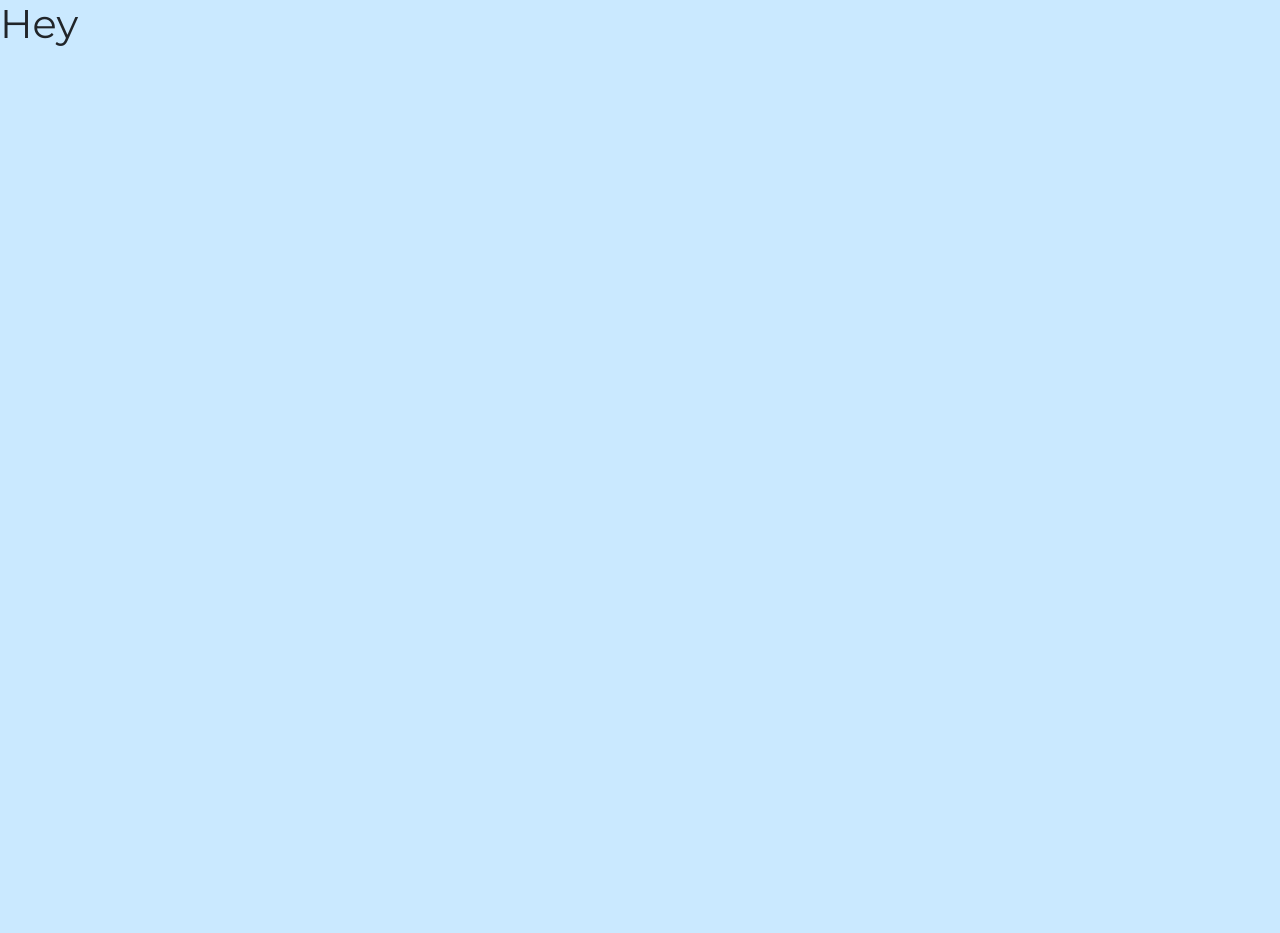
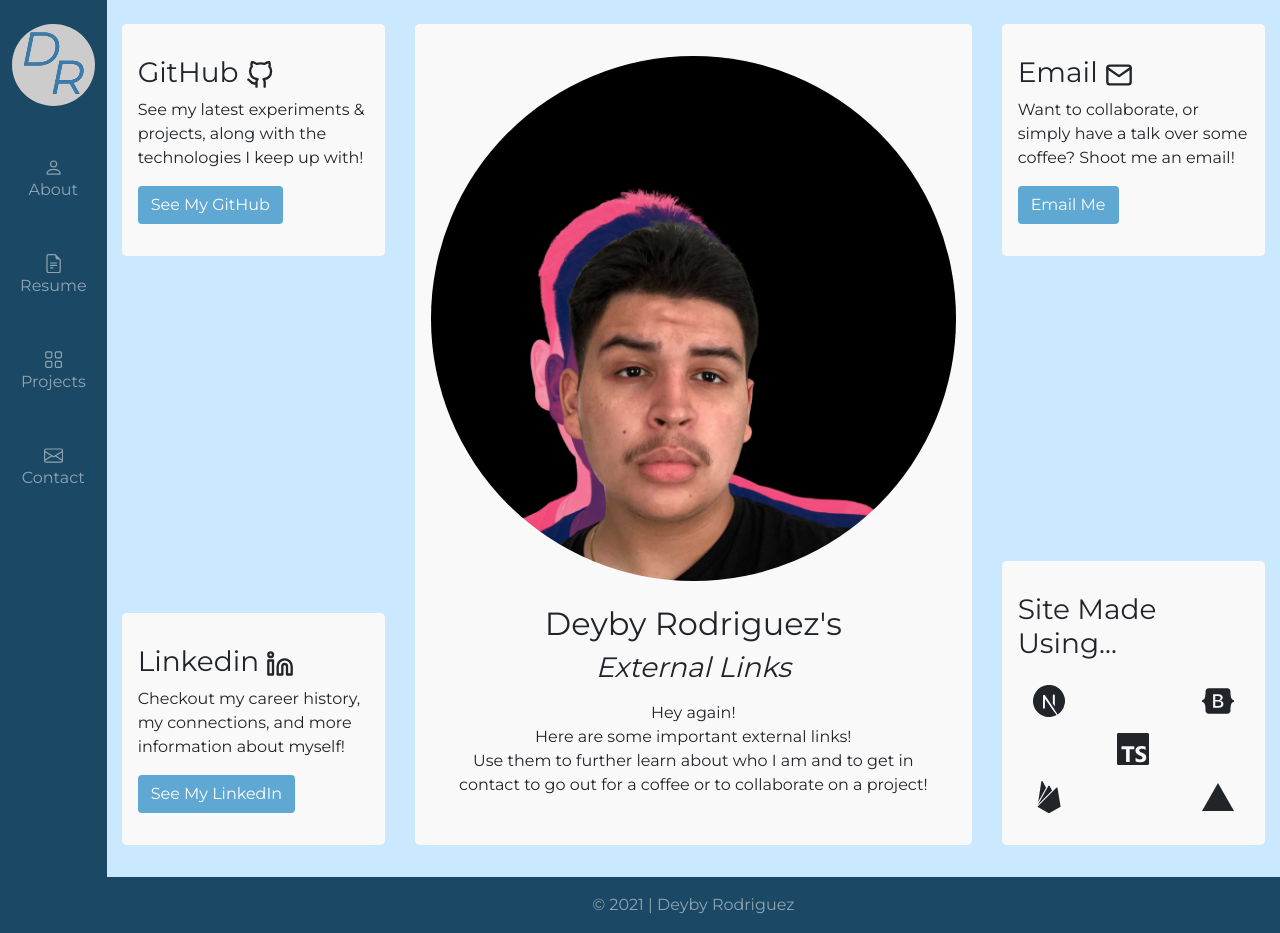
Before and after one commit to deybyr647/next-personal-site, a Next.js app: page /contact in a window 1280 px wide. Before the commit the page ends 800 px from the top, so only its background shows below. Built offline with nearby package versions, Linux system fonts and the light colour scheme.

Commit message:
Finished contact page & made various minor styling & under the hood changes

```diff
--- a/components/Metadata.tsx
+++ b/components/Metadata.tsx
@@ -4,7 +4,7 @@ interface MetadataProps {
     title: string
 }
 
-const Metadata = ({title}: MetadataProps) => {
+const Metadata = ({ title }: MetadataProps) => {
     return (
         <Head>
             <meta charSet={"utf-8"}/>
@@ -20,7 +20,7 @@ const Metadata = ({title}: MetadataProps) => {
             <meta property={"og:url"} content={"https://deybyr647.com"}/>
             <meta property={"og:description"} content={"Deyby Rodriguez's Personal Website"}/>
 
-            <title>{title}</title>
+            <title>{ title }</title>
         </Head>
     )
 }
--- a/components/Navigation.tsx
+++ b/components/Navigation.tsx
@@ -9,14 +9,14 @@ import logo from "../public/logo.svg";
 
 const Navigation = () => {
     return (
-        <Navbar variant={"dark"} className={`h-100 d-flex align-items-start justify-content-center ${styles.navigation}`}>
+        <Navbar variant={"dark"} className={`h-100 d-flex align-items-start justify-content-center ${ styles.navigation }`}>
             <Nav className={"d-flex text-center flex-column sticky-top"}>
                 <Navbar.Brand className={"mx-0 p-0 my-3"}>
                     <Link href={"/"}>
                         <a>
                             <Image
-                                src={logo}
-                                className={styles.logo}
+                                src={ logo }
+                                className={ styles.logo }
                                 alt={"Logo"}
                             />
                         </a>
--- a/components/about/CollapsibleCard.tsx
+++ b/components/about/CollapsibleCard.tsx
@@ -1,7 +1,7 @@
-import Image from 'next/image';
+import Image from "next/image";
 import { useState, ReactNode, SyntheticEvent } from "react";
 
-import { Card, Accordion } from 'react-bootstrap';
+import { Card, Accordion } from "react-bootstrap";
 import { BsChevronDown, BsChevronUp } from 'react-icons/bs';
 
 import styles from "../../styles/etc.module.css";
--- a/pages/_app.tsx
+++ b/pages/_app.tsx
@@ -4,7 +4,7 @@ import { motion, AnimatePresence } from "framer-motion";
 import "bootstrap/dist/css/bootstrap.min.css";
 import "../styles/globals.css";
 
-const MyApp = ({Component, pageProps, router}: AppProps) => {
+const MyApp = ({ Component, pageProps, router }: AppProps) => {
     const pageTransition = {
         type: "spring",
         damping: 10,
--- a/pages/_document.tsx
+++ b/pages/_document.tsx
@@ -1,7 +1,7 @@
-import Document, { Html, Head, Main, NextScript, DocumentContext } from "next/document";
+import Document, { Html, Head, Main, NextScript } from "next/document";
 
 class MyDocument extends Document {
-    static async getInitialProps(ctx: DocumentContext) {
+    static async getInitialProps(ctx) {
         const initialProps = await Document.getInitialProps(ctx);
         return { ...initialProps };
     }
--- a/pages/contact.tsx
+++ b/pages/contact.tsx
@@ -1,10 +1,153 @@
+import Image from "next/image";
+
+import { Container, Row, Col } from "react-bootstrap";
+import { SiNextDotJs, SiZeit, SiBootstrap, SiTypescript, SiFirebase } from "react-icons/si";
+import { FiGithub, FiLinkedin, FiMail } from "react-icons/fi"
+import styles from "../styles/etc.module.css";
+
+import Metadata from "../components/Metadata";
+import Navigation from "../components/Navigation";
+import Footer from "../components/Footer";
+import Jumbotron from "../components/Jumbotron";
+
+import author from "../public/images/me.png";
+
+const ContactContent = () => {
+    return (
+        <Container fluid>
+            <Row className={"p-0"}>
+                <Col xs={2} sm={1} className={"p-0"}>
+                    <Navigation/>
+                </Col>
+
+                <Col xs={10} sm={11} className={"p-0"}>
+                    <Container fluid>
+                        <Row className={"mt-4"}>
+                            <Col md={12} lg={3} className={"d-flex flex-column justify-content-between"}>
+                                <Jumbotron>
+                                    <h3>
+                                        GitHub&nbsp;
+                                        <FiGithub size={28} className={ styles.icon }/>
+                                    </h3>
+
+                                    <p>
+                                        See my latest experiments & projects,
+                                        along with the technologies I keep up with!
+                                    </p>
+
+                                    <a
+                                        className={`btn ${ styles.linkButton }`}
+                                        href={"https://github.com/deybyr647"}
+                                        target={"_blank"}
+                                        rel={"noopener noreferrer"}
+                                    >
+                                        See My GitHub
+                                    </a>
+                                </Jumbotron>
+
+                                <Jumbotron>
+                                    <h3>
+                                        Linkedin&nbsp;
+                                        <FiLinkedin size={28} className={ styles.icon }/>
+                                    </h3>
+
+                                    <p>
+                                        Checkout my career history, my connections, and more
+                                        information about myself!
+                                    </p>
+
+                                    <a
+                                        className={`btn ${ styles.linkButton }`}
+                                        href={"https://linkedin.com/in/deyby-rodriguez"}
+                                        target={"_blank"}
+                                        rel={"noopener noreferrer"}
+                                    >
+                                        See My LinkedIn
+                                    </a>
+                                </Jumbotron>
+                            </Col>
+
+                            <Col md={12} lg={6} className={"order-first order-lg-0"}>
+                                <Jumbotron className={"d-flex flex-column align-items-center"}>
+                                    <Image
+                                        alt={"Deyby Rodriguez"}
+                                        src={ author }
+                                        className={"rounded-circle"}
+                                        placeholder={"blur"}
+                                        width={540}
+                                        height={540}
+                                    />
+
+                                    <Container className={"text-center mt-4"}>
+                                        <h2>Deyby Rodriguez's</h2>
+                                        <h3 className={"font-italic"}>External Links</h3>
+                                    </Container>
+
+                                    <p className={"mt-2 px-3 text-center"}>
+                                        Hey again! <br/>
+                                        Here are some important external links! <br/>
+                                        Use them to further learn about who I am and to get in contact to go out
+                                        for a coffee or to collaborate on a project!
+                                    </p>
+                                </Jumbotron>
+                            </Col>
+
+                            <Col md={12} lg={3} className={"d-flex flex-column justify-content-between"}>
+                                <Jumbotron>
+                                    <h3>
+                                        Email&nbsp;
+                                        <FiMail size={28} className={styles.icon}/>
+                                    </h3>
+
+                                    <p>
+                                        Want to collaborate, or simply have a talk
+                                        over some coffee? Shoot me an email!
+                                    </p>
+
+                                    <a
+                                        className={`btn ${ styles.linkButton }`}
+                                        href={"mailto:deybyr647@gmail.com?subject=Hey Deyby!"}
+                                        target={"_blank"}
+                                        rel={"noopener noreferrer"}
+                                    >
+                                        Email Me
+                                    </a>
+                                </Jumbotron>
+
+                                <Jumbotron>
+                                    <h3 className={"mb-4"}>Site Made Using...</h3>
+
+                                    <Container className={"d-flex justify-content-between"}>
+                                        <SiNextDotJs size={"2em"} title={"NextJS"} className={ styles.icon }/>
+                                        <SiBootstrap size={"2em"} title={"Bootstrap"} className={ styles.icon }/>
+                                    </Container>
+
+                                    <Container className={"d-flex justify-content-center my-3"}>
+                                        <SiTypescript size={"2em"} title={"TypeScript"} className={ styles.icon }/>
+                                    </Container>
+
+                                    <Container className={"d-flex justify-content-between"}>
+                                        <SiFirebase size={"2em"} title={"Firebase"} className={ styles.icon }/>
+                                        <SiZeit size={"2em"} title={"Vercel"} className={ styles.icon }/>
+                                    </Container>
+                                </Jumbotron>
+                            </Col>
+                        </Row>
+                    </Container>
+
+                    <Footer/>
+                </Col>
+            </Row>
+        </Container>
+    )
+}
+
 const ContactPage = () => {
     return (
-        <div>
-            <h1>
-                Hey
-            </h1>
-        </div>
+        <>
+            <Metadata title={"Contact"}/>
+            <ContactContent/>
+        </>
     )
 }
 
--- a/pages/projects/[projectid].tsx
+++ b/pages/projects/[projectid].tsx
@@ -90,7 +90,7 @@ const ProjectPageContent = ({ project }: ProjectProps) => {
                                             See the { project.projectName } project live!
                                         </Card.Text>
 
-                                        <a className={`btn ${styles.linkButton}`} href={ project.liveDemoLink }>
+                                        <a className={`btn ${ styles.linkButton }`} href={ project.liveDemoLink }>
                                             See Live
                                         </a>
                                     </Card.Body>
@@ -110,7 +110,7 @@ const ProjectPageContent = ({ project }: ProjectProps) => {
                                             Checkout the { project.projectName } project on GitHub!
                                         </Card.Text>
 
-                                        <a className={`btn ${styles.linkButton}`} href={ project.githubLink }>
+                                        <a className={`btn ${ styles.linkButton }`} href={ project.githubLink }>
                                             See on GitHub
                                         </a>
                                     </Card.Body>
```
Also changed, not shown: components/projects/ProjectCard.tsx (+6 -9 lines), components/projects/TechStackCard.tsx (+13 -13 lines), pages/about.tsx (+16 -16 lines), pages/index.tsx (+17 -17 lines).
